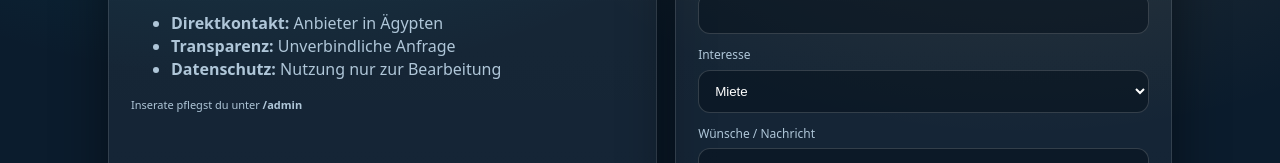
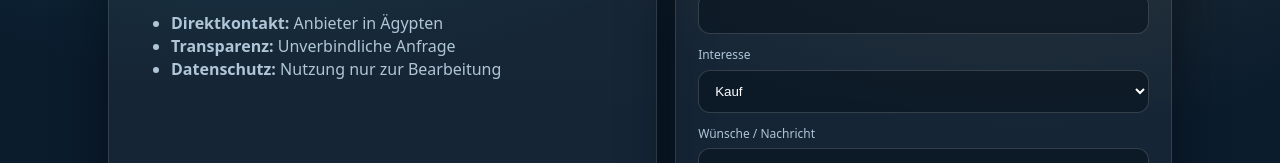
Before and after one commit to hurghadacoastliving/hurghada-coast-living, a plain HTML site: page index.html in a window 1280 px wide. Shown: the part 339-502 px from the top of the page. Drawn offline with Linux system fonts and the light colour scheme.

Commit message:
Update index.html

```diff
--- a/index.html
+++ b/index.html
@@ -203,7 +203,6 @@
             <li><strong>Transparenz:</strong> Unverbindliche Anfrage</li>
             <li><strong>Datenschutz:</strong> Nutzung nur zur Bearbeitung</li>
           </ul>
-          <p class="small">Inserate pflegst du unter <strong>/admin</strong></p>
         </div>
       </div>
 
@@ -232,10 +231,8 @@
 
           <label for="interestType">Interesse</label>
           <select id="interestType" name="interestType">
-            <option value="mieten">Miete</option>
             <option value="kaufen">Kauf</option>
             <option value="invest">Investment</option>
-            <option value="urlaub">Urlaubsaufenthalt</option>
           </select>
 
           <label for="message">Wünsche / Nachricht</label>
```
